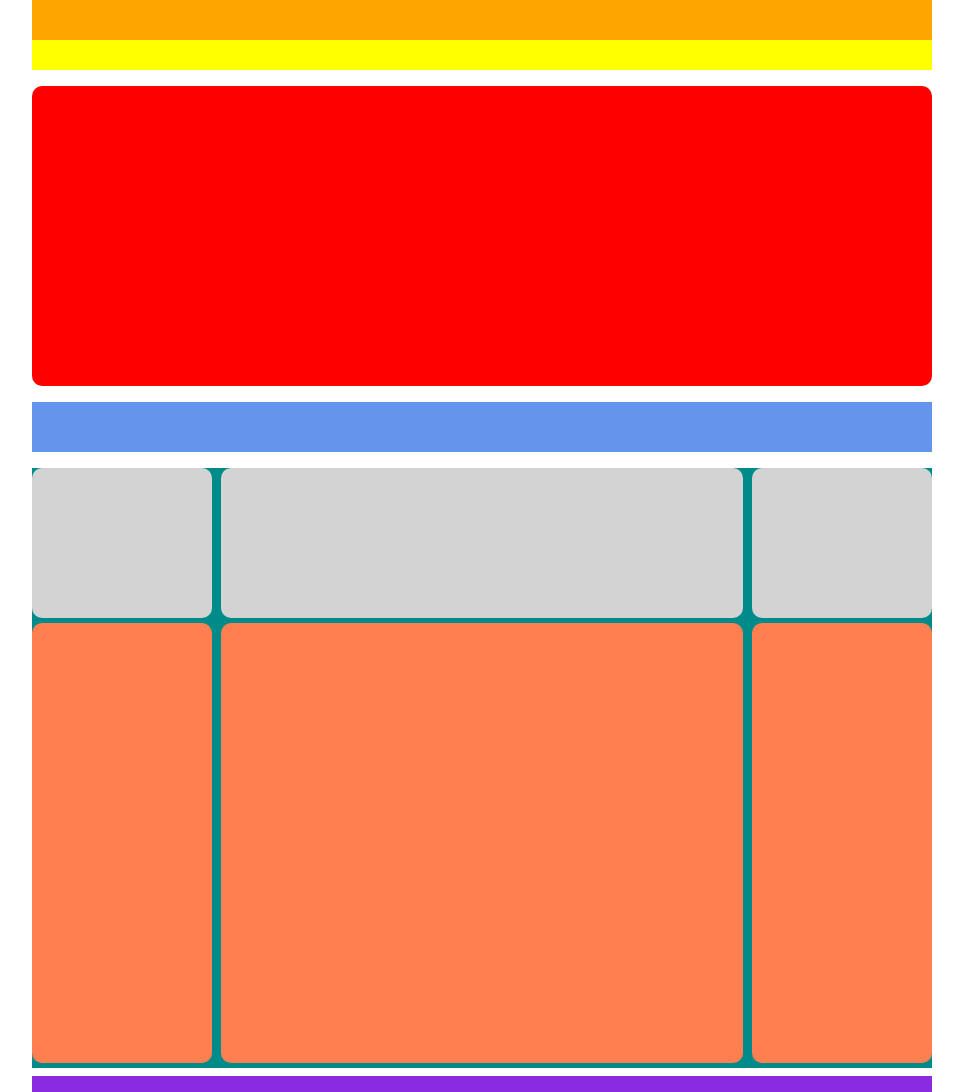
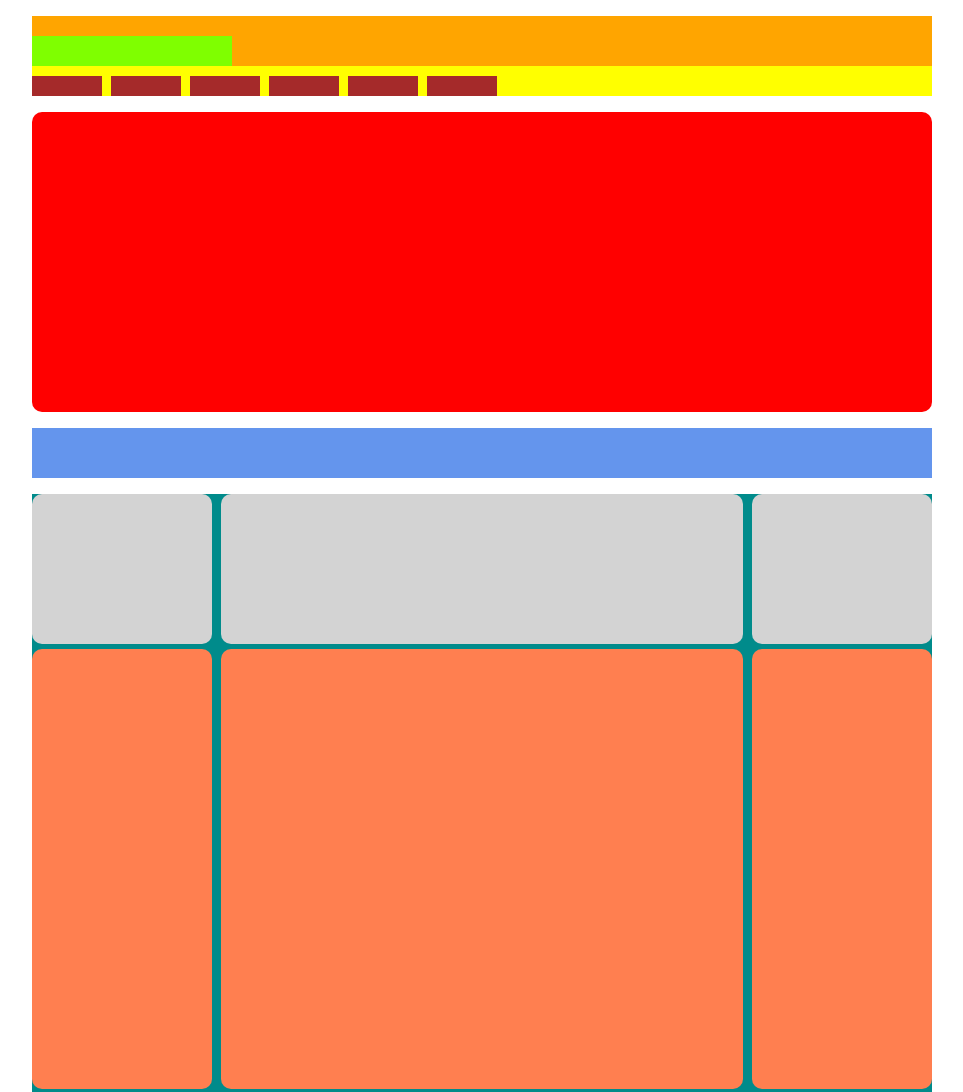
Before and after one commit to AntonioSabella/htmlcss-struttura-wp, a plain HTML site: page index.html in a window 1280 px wide. Shown: the top 1092 px of the page, without its empty margins (158-1121 px from the left). Drawn offline with Linux system fonts and the light colour scheme.

Commit message:
Add header+nav structure adjust

```diff
--- a/css/style.css
+++ b/css/style.css
@@ -7,16 +7,27 @@
 /* Main container */
 .mega_container {
     width: 900px;
-    margin: 0 auto;
+    margin: 1rem auto;
 }
 
 /********
  Header
  ********/
 #site_header {
-    height: 40px;
+    height: 50px;
     background-color: orange;
+    position: relative;
 }
+
+#logo_text {
+    height: 30px;
+    width: 200px;
+    background-color: chartreuse;
+    position: absolute;
+    bottom: 0;
+    left: 0;
+}
+
 
 /********
  Nav
@@ -25,6 +36,16 @@
 #site_nav {
     height: 30px;
     background-color: yellow;
+    line-height: 30px;
+}
+
+.sections {
+    display: inline-block;
+    width: 70px;
+    height: 20px;
+    background-color: brown;
+    margin-right: 5px;
+    vertical-align: bottom;
 }
 
 /********
--- a/index.html
+++ b/index.html
@@ -10,9 +10,20 @@
 <body>
 
     <div class="mega_container">
-        <header id="site_header"></header>
+        <header id="site_header">
+            <div id="logo_text"></div>
+            <!-- /.logo_text -->
+        </header>
         <!-- /#site_header -->
-        <nav id="site_nav"></nav>
+        <nav id="site_nav">
+            <div class="sections"></div>
+            <div class="sections"></div>
+            <div class="sections"></div>
+            <div class="sections"></div>
+            <div class="sections"></div>
+            <div class="sections"></div>
+            <!-- /.sections -->
+        </nav>
         <!-- /#site-nav -->
         <main id="site_main">
             <div class="top_main"></div>
```
